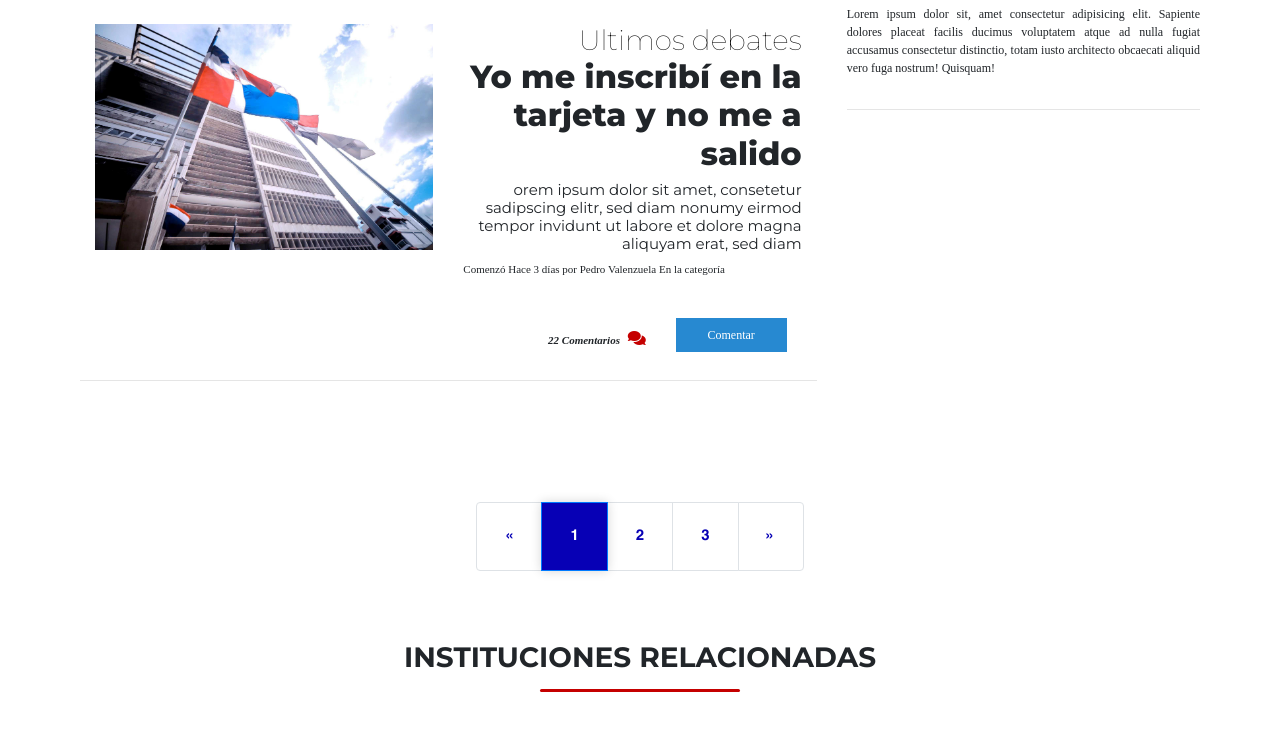
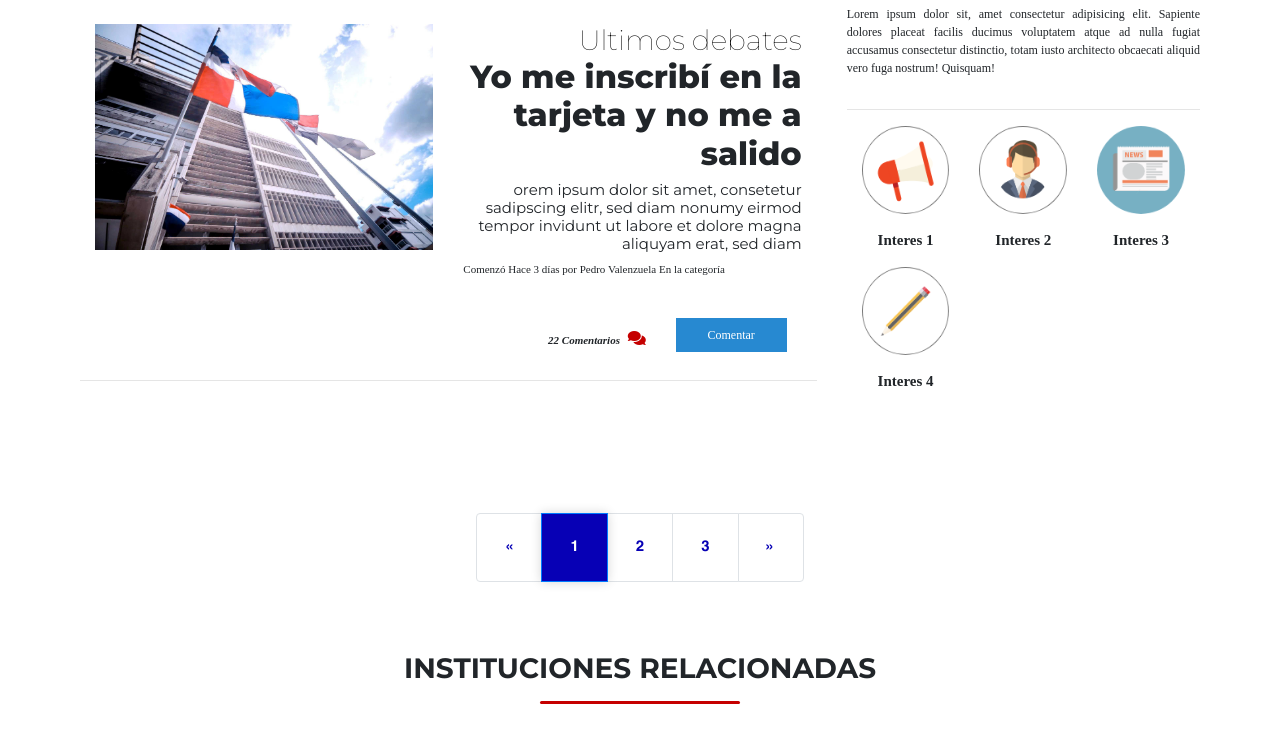
Before and after one commit to josuerosario07/punto-solidario, a plain HTML site: page foro.html in a window 1280 px wide. Shown: the part 1272-2027 px from the top of the page. Drawn offline with Linux system fonts and the light colour scheme; a web font is replaced by a local one.

Commit message:
intereses en el foro

```diff
--- a/foro.html
+++ b/foro.html
@@ -222,6 +222,26 @@
                      </div>
                      </div>
                      <hr>
+                     <div class="img-intereses">
+                        <div class="row">
+                           <div class="col-3 col-md-6 col-lg-4">
+                              <img src="assets/img/speaker.png" alt="">
+                              <p>Interes 1</p>
+                           </div>
+                           <div class="col-3 col-md-6 col-lg-4">
+                              <img src="assets/img/costumer-services.png" alt="">
+                              <p>Interes 2</p>
+                           </div>
+                           <div class="col-3 col-md-6 col-lg-4">
+                              <img src="assets/img/news.png" alt="">
+                              <p>Interes 3</p>
+                           </div>
+                           <div class="col-3 col-md-6 col-lg-4">
+                              <img src="assets/img/pencil.png" alt="">
+                              <p>Interes 4</p>
+                           </div>
+                        </div>
+                     </div>
                </div>
             </div>
          </div>
--- a/scss/style.scss
+++ b/scss/style.scss
@@ -82,6 +82,10 @@
         }
     }
     .ruta-secundaria{
+        width: 100%;
+        box-shadow: 0px 9px 10px rgba(0, 0, 0, 0.16) !important;
+        padding-bottom: 7px;
+        padding-left: 20px;
         ul{
             position: relative;
             z-index: 999;
@@ -106,8 +110,9 @@
     padding-right: 50px;
     padding-left: 50px;
     max-height: 158px;
-    box-shadow: 0px 0px 10px rgba(0, 0, 0, .16);
+    // box-shadow: 0px 0px 10px rgba(0, 0, 0, .16);
     transition: 0.3s !important;
+    border-bottom: solid 1px #ececec;
     hr{
     display: none;
     }
@@ -239,7 +244,7 @@
     }
     }
     .content-slider{
-    margin-top: 136px;
+    margin-top: -18px;
     }
     .carousel-item{
     height: 500px !important;
@@ -1609,7 +1614,16 @@
         border: none;
     }
 }
-
+.img-intereses{
+    img{
+        width: 100%;
+    }
+    p{
+        font-weight: bold;
+        text-align: center !important;
+        font-size: 15px;
+    }
+}
 
 
     @import 'responsive';
```
Also changed, not shown: contacto.html (+0 -7 lines), index.html (+1 -1 lines), assets/img/costumer-services.png (added), assets/img/news.png (added), assets/img/pencil.png (added), assets/img/speaker.png (added), css/style.css, 1 other file.
